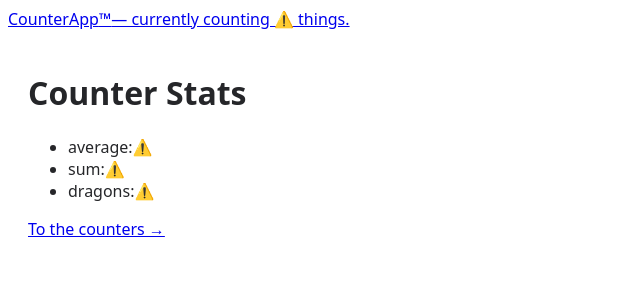
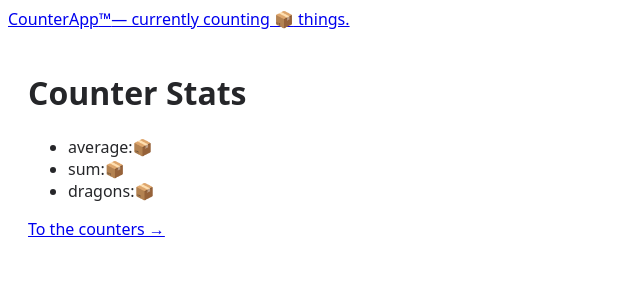
Before and after one commit to neuefische-web-demos/hh-web-24-3-react-global-state, a Next.js app: page / in a window 1280 px wide. Shown: the top 300 px of the page, without its empty margins (0-640 px from the left). Built offline with nearby package versions, Linux system fonts and the light colour scheme.

Commit message:
reset demo

```diff
--- a/components/Counter.js
+++ b/components/Counter.js
@@ -4,10 +4,12 @@ import { useState } from 'react';
 const StyledContainer = styled.li`
   display: flex;
   align-items: center;
-  gap: 0.5rem;
+  gap: 1rem;
 `;
 
 export default function Counter({ animalName }) {
+  // local counter state
+
   const [count, setCount] = useState(0);
 
   function handleAdd() {
--- a/components/Header.js
+++ b/components/Header.js
@@ -1,7 +1,7 @@
 import Link from 'next/link';
 
 export default function Header() {
-  const countSum = '⚠️';
+  const countSum = '📦';
 
   return (
     <Link href="/">
--- a/pages/counters.js
+++ b/pages/counters.js
@@ -18,7 +18,6 @@ export default function CountersPage() {
       <List>
         <Counter animalName="Cats" />
         <Counter animalName="Dogs" />
-        <Counter animalName="Sheep" />
         <Counter animalName="Dragons" />
       </List>
       <Link href="/">← Back to HomePage</Link>
--- a/pages/index.js
+++ b/pages/index.js
@@ -1,9 +1,9 @@
 import Link from 'next/link';
 
 export default function HomePage() {
-  const countAverage = '⚠️';
-  const countSum = '⚠️';
-  const dragonCount = '⚠️';
+  const countAverage = '📦';
+  const countSum = '📦';
+  const dragonCount = '📦';
 
   return (
     <main>
```
